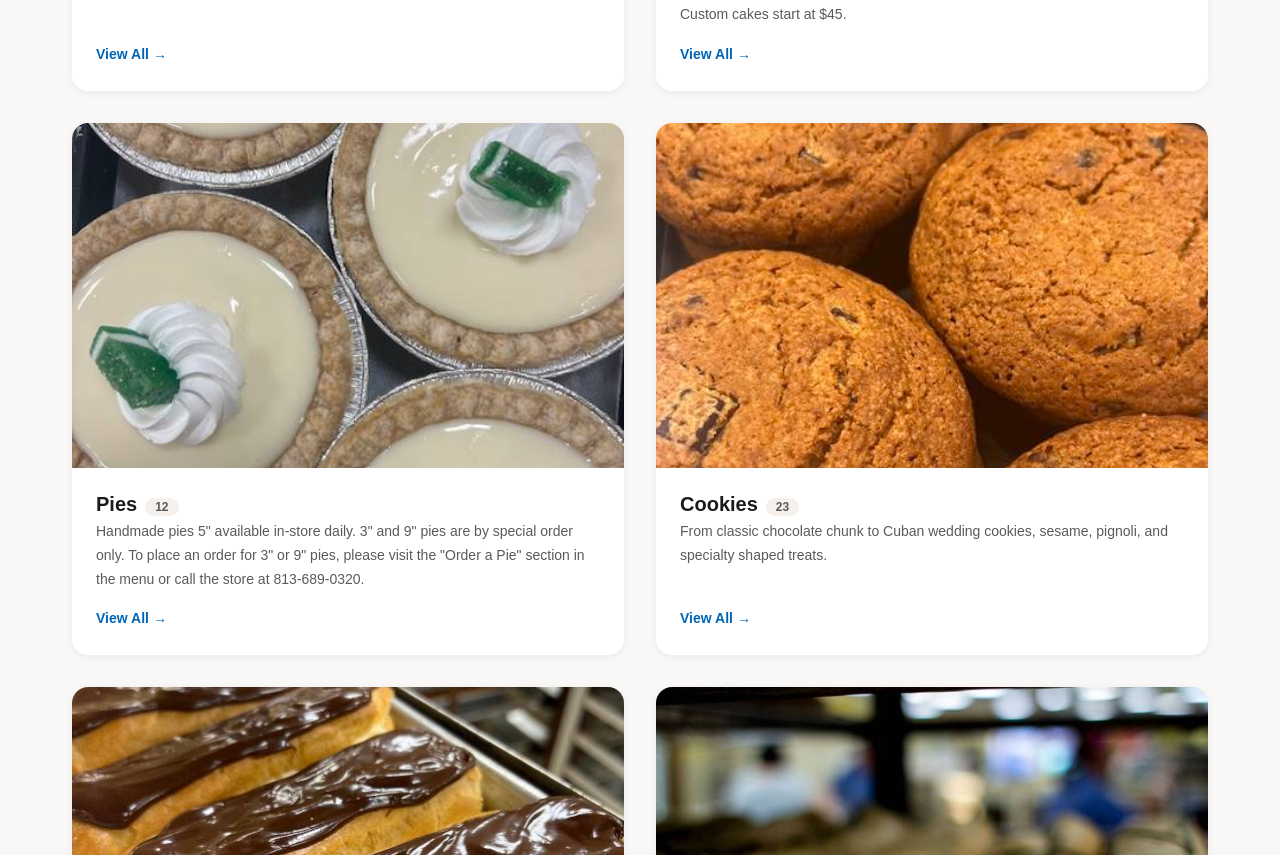
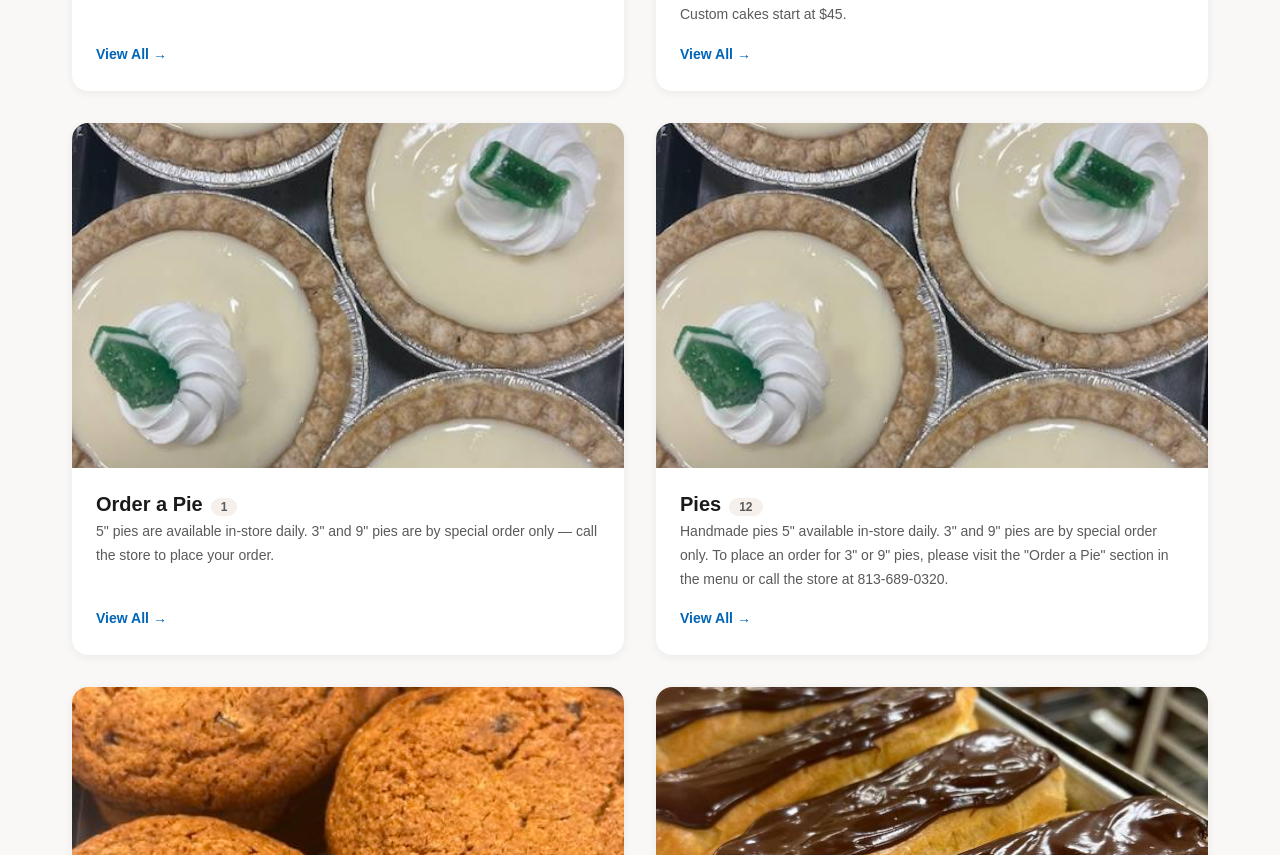
Before and after one commit to webeducationservices-oss/moreno-bakery, a Next.js app: page /menu in a window 1280 px wide. Shown: the part 1867-2722 px from the top of the page. Built offline with nearby package versions, Linux system fonts and the light colour scheme; a web font is replaced by a local one.

Commit message:
Edit app/data/menu.js — Under the "order a custom cake" create a new section called "Order a Pie"

```diff
--- a/app/data/menu.js
+++ b/app/data/menu.js
@@ -168,6 +168,15 @@ export const BAKERY_CATEGORIES = [
       { name: "Heart Shaped Red Velvet Cake", description: "Heart-shaped red velvet with cream cheese frosting.", image: "/images/food/moreno-bakery-heart-shaped-red-velvet-cake.jpg" },
       { name: "Heart Shaped Vanilla Cake", description: "Classic heart-shaped vanilla cake.", image: "/images/food/moreno-bakery-heart-shaped-vanilla-cake.jpg" },
       { name: "Custom Cake", price: "8\" from $45 · 1/4 sheet $60 · 1/2 sheet $95", description: "Choose your flavor, filling, and decoration. Mix and match from chocolate, coconut, lemon, marble, sponge, vanilla, carrot, red velvet, and more. Call to order.", priceNote: "Full sheet $165 · Fresh fruit & liquor syrups extra", image: "/images/food/moreno-bakery-custom-cake.jpg" },
+    ],
+  },
+  {
+    id: "order-a-pie",
+    name: "Order a Pie",
+    description: "5\" pies are available in-store daily. 3\" and 9\" pies are by special order only — call the store to place your order.",
+    image: "/images/food/moreno-bakery-5in-key-lime-pie.jpg",
+    items: [
+      { name: "Order a 3\" or 9\" Pie", price: "9\" $16.00", description: "Choose from any of our handmade pies in 3\" or 9\" sizes. Call the store at 813-689-0320 to place your special order.", tag: "Special Order", image: "/images/food/moreno-bakery-5in-key-lime-pie.jpg" },
     ],
   },
   {
```
